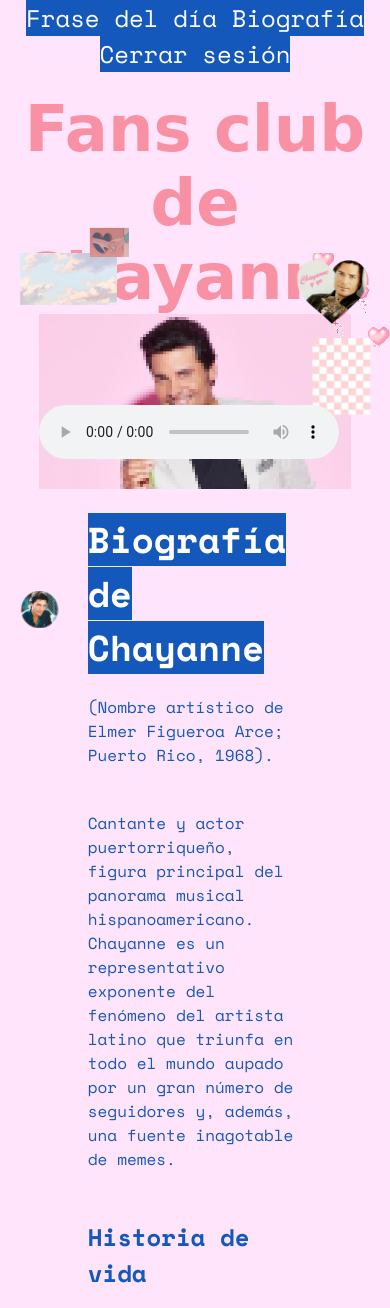
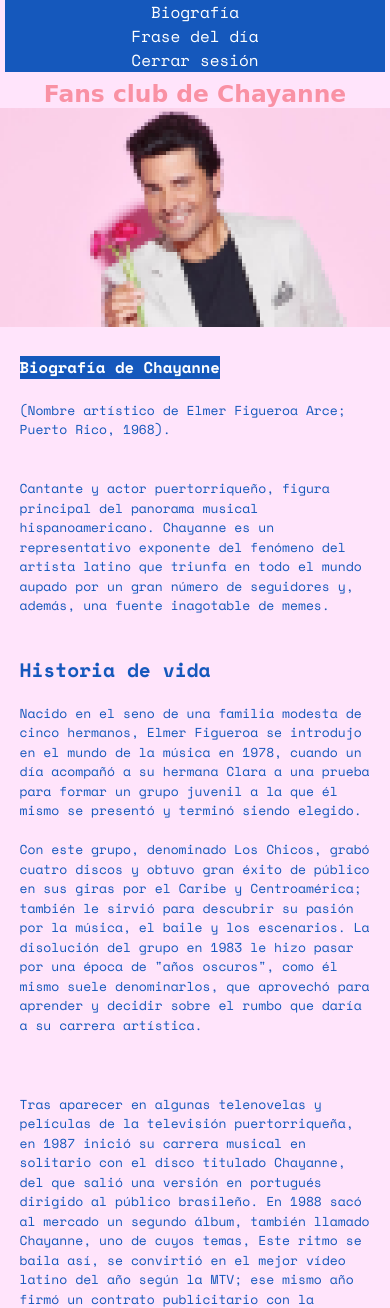
Before and after one commit to antonellafossati/Chayanne, a PHP site: page /homepage.html in a window 390 px wide; the page is wider, and only the part inside the window is pictured. Shown: the top 1308 px of that part. Run offline with PHP 8.4, Linux system fonts and the light colour scheme; some web fonts are replaced.

Commit message:
Add files via upload

```diff
--- a/chayanne/homepage.html
+++ b/chayanne/homepage.html
@@ -12,8 +12,8 @@
 
 <body>
     <nav>
-        <a href="#chayannedice"> Frase del día </a>
-        <a href="#bio"> Biografía </a>
+        <a href="#bio">Biografía</a>
+        <a href="#chayannedice">Frase del día</a>
         <a href="logout.php">Cerrar sesión</a>
     </nav>
 
@@ -45,7 +45,6 @@
             <br>
             <br>
             <h2>Historia de vida</h2>
-            <br>
             <p>Nacido en el seno de una familia modesta de cinco hermanos, Elmer Figueroa se introdujo en el mundo de la
             música en 1978, cuando un día acompañó a su hermana Clara a una prueba para formar un grupo juvenil a la que
             él mismo se presentó y terminó siendo elegido.</p>
@@ -104,11 +103,11 @@
         </div>
         <button id="boton-frase" onclick="chayanneDice()"><a name=chayannedice>Tu frase inspiradora chayannera del día</a></button>
         <br><br>
-
-        <section class="volver">
         <h3> &#128140 Chayanne te ha dejado un mensaje </h3>
         <br>
-        <iframe style="justify-content: center;" width="560" height="315" src="https://www.youtube.com/embed/JvczIz1Yjks" title="YouTube video player" frameborder="0" allow="accelerometer; autoplay; clipboard-write; encrypted-media; gyroscope; picture-in-picture" allowfullscreen></iframe></section>
+        <section class="volver">
+            <iframe style="justify-content: center;" src="https://www.youtube.com/embed/JvczIz1Yjks" title="YouTube video player" frameborder="0" allow="accelerometer; autoplay; clipboard-write; encrypted-media; gyroscope; picture-in-picture" allowfullscreen></iframe>
+        </section>
     </main>
 </body>
 
--- a/chayanne/signin.php
+++ b/chayanne/signin.php
@@ -67,5 +67,5 @@ if (
 if ($error) {
     header ('Location: error.html');
 } else {
-    header ('Location: login.php');
+    header ('Location: login.html');
 }
--- a/chayanne/style.css
+++ b/chayanne/style.css
@@ -56,15 +56,45 @@
 	border-radius: 1%;
 }
 
+.volver {
+	position: relative;
+	padding-bottom: 56.25%;
+	padding-top: 25px;
+	height: 0;
+	text-align: center;
+}
+
+.volver iframe {
+	position: absolute;
+	top: 0;
+	left: 0;
+	width: 100%;
+	height: 100%;
+}
+
+.gif {
+	width: 20vw;
+}
+
 main p {
 	line-height: 2;
 	margin-top: 20px;
 }
 
 nav {
-	margin: 0 auto;
     width: 100%;
     text-align: center;
+    display: flex;
+    justify-content: space-around;
+    flex-direction: row;
+    align-content: center;
+	margin-top: 2em;
+}
+
+nav a {
+	font-size: 1em;
+	margin-left: 5px;
+	margin-right: 5px;
 }
 
 aside img{
@@ -106,10 +136,6 @@ audio {
     z-index: 2;
 }
 
-.gif {
-	width: 20vw;
-}
-
 #fraseChayanne {
 	font-family: 'Sail', cursive;
 	font-size: 3vw ;
@@ -127,7 +153,7 @@ audio {
     left: 23%;
     width: 10%;
     top: 27%;
-    z-index: 2;
+    z-index: 3;
 }
 
 #sticker02 {
@@ -147,12 +173,14 @@ audio {
     left: 5%;
     width: 10%;
     top: 70%;
+	z-index: 2;
 }
 
 #sticker05 {
     left: 5%;
     width: 25%;
     top: 30%;
+	z-index: 2;
 }
 
 #sticker06 {
@@ -169,9 +197,9 @@ audio {
 }
 
 #titulo {
-	font-size: 400%;
+	font-size: 6vw;
 	color: #F991A4;
-	margin-top: 5%;
+	margin-top: 2%;
 }
 
 #biografia {
@@ -191,7 +219,7 @@ audio {
 }
 
 #boton-frase, a {
-	font-size: 150%;
+	font-size: 2vw;
 	background-color: #1558BC;
 	color: white;
 }
@@ -200,11 +228,36 @@ audio {
 	background-color: #1558BC;
 }
 
-.volver {
-	text-align: center;
+@media (max-width: 600px) {
+	#biografia {
+		width: 90%;
+		display: block;
+		margin-left: auto;
+		margin-right: auto;
+		line-height: 1.5;
+		font-size: small;
+	}
+
+	#pixel {
+		width: 100%;
+	}
+
+	#boton-frase, a {
+		font-size: 4vw;
+	}
+
+	#fraseChayanne {
+		font-size: 7vw ;
+	}
+
+	aside,
+	audio {
+		display: none;
+	}
+	nav {
+		display: flex;
+    	justify-content: center;
+    	flex-direction: column;
+		margin-top: 0;
+	}
 }
-
-.volver p {
-	margin-top: 1%;
-	margin-bottom: 5%;
-}
```
